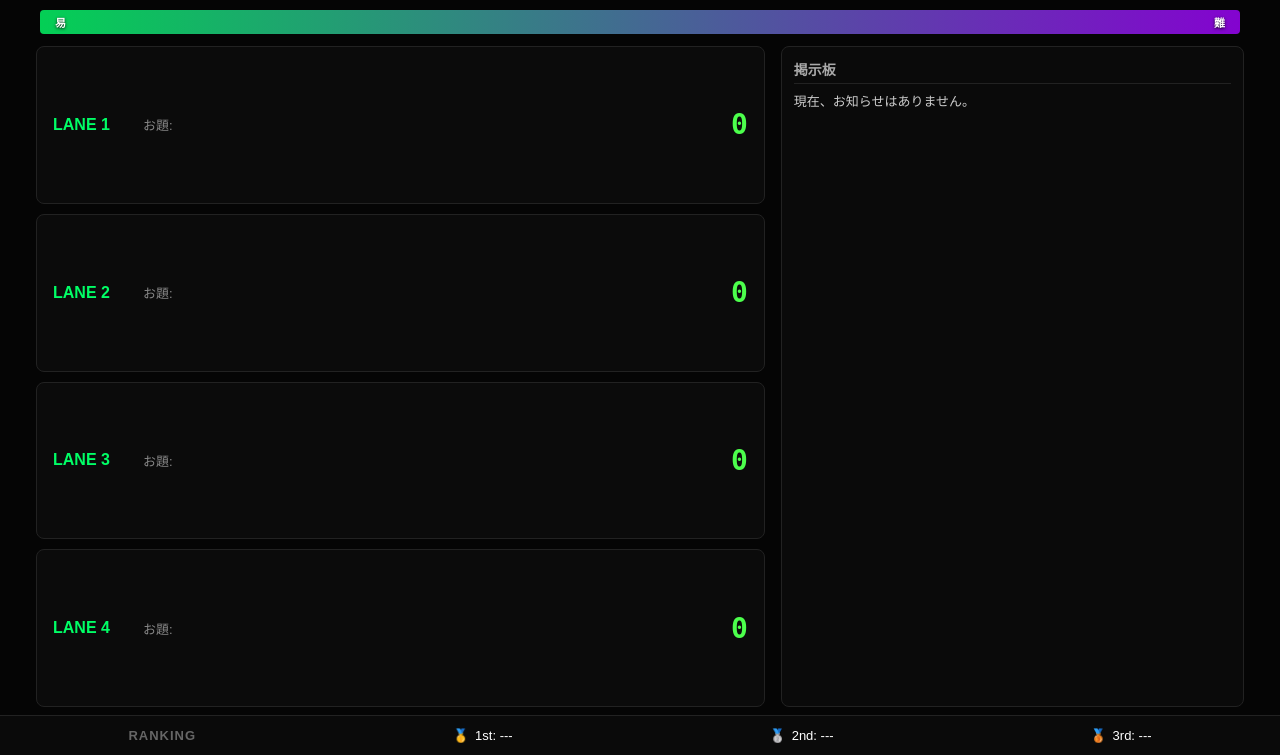
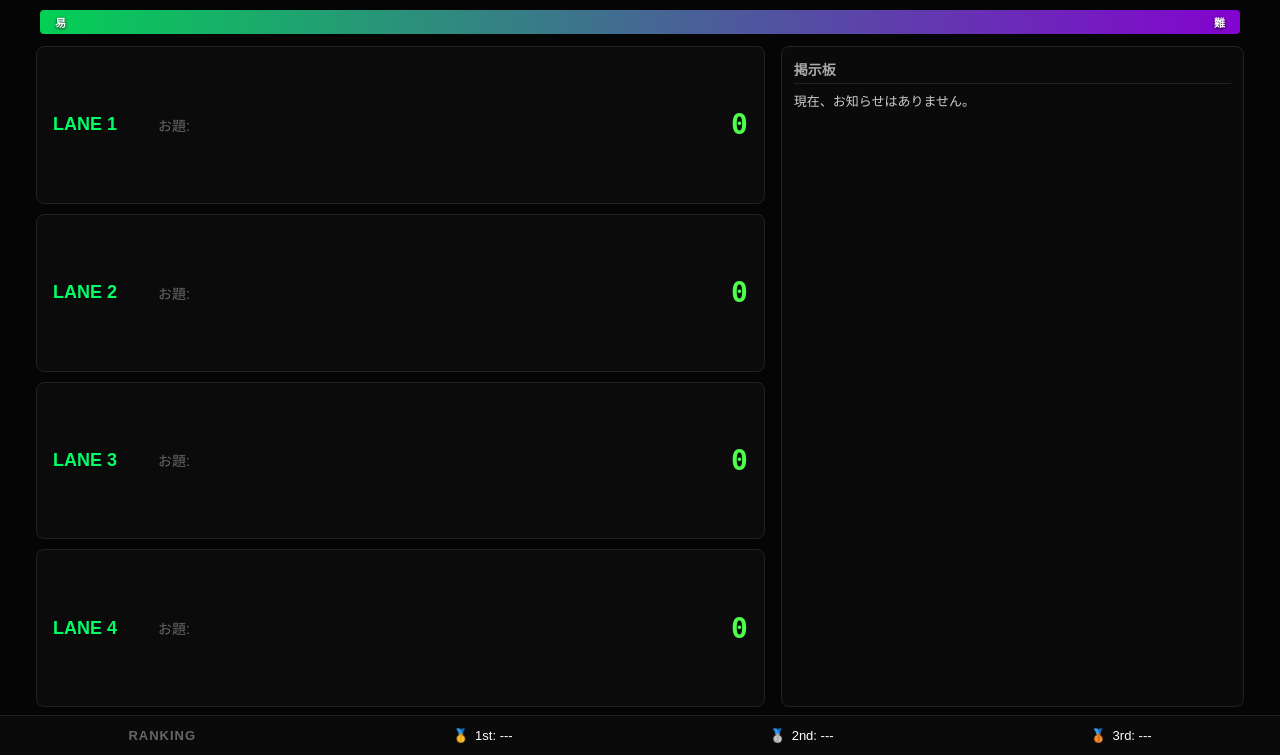
Before and after one commit to KrasnayaPloshchad2718/BowlingWeb, a Flask app: page /display in a window 1280 px wide. Shown: the part 45-800 px from the top of the page. Run offline with Flask 3, Linux system fonts and the light colour scheme.

Commit message:
Update display.css

```diff
--- a/static/display.css
+++ b/static/display.css
@@ -133,28 +133,40 @@ main {
     gap: 20px;
 }
 
-.lane h2 {
-    font-size: 16px;
-    color: #00ff66;
-    min-width: 70px;
-}
-
+/* ==============================================
+   1. お題エリア全体のベースサイズを大きくする
+   ============================================== */
 .odai {
     display: flex;
     align-items: center;
-    font-size: 13px;
+    font-size: 18px; /* 13px から 18px に拡大 */
 }
 
+/* 「お題:」というラベルの文字を少し控えめにする（お題本体を目立たせるため） */
 .odai .label {
-    color: #888;
-    margin-right: 4px;
+    color: #666; /* 少し暗めにしてメインテキストを引き立てる */
+    margin-right: 8px;
+    font-size: 14px; /* ラベルは少し小さめでOK */
 }
 
-/* お題のリストも横並びにして縦幅を圧縮 */
+/* ==============================================
+   2. お題同士の間隔を少し広げる（文字が大きくなった分のゆとり）
+   ============================================== */
 .odaiList {
     display: flex;
-    gap: 12px;
+    gap: 18px; /* 12px から 18px に広げて視認性をアップ */
+    font-weight: bold; /* 太字にしてさらに見やすく */
 }
+
+/* ==============================================
+   3. 【お好みで】LANEの文字も負けないように微調整
+   ============================================== */
+.lane h2 {
+    font-size: 18px; /* 16px から 18px に変更 */
+    color: #00ff66;
+    min-width: 85px; /* 文字が大きくなった分、幅を少し確保 */
+}
+
 .odaiList span {
     display: inline-block !important;
 }
```
